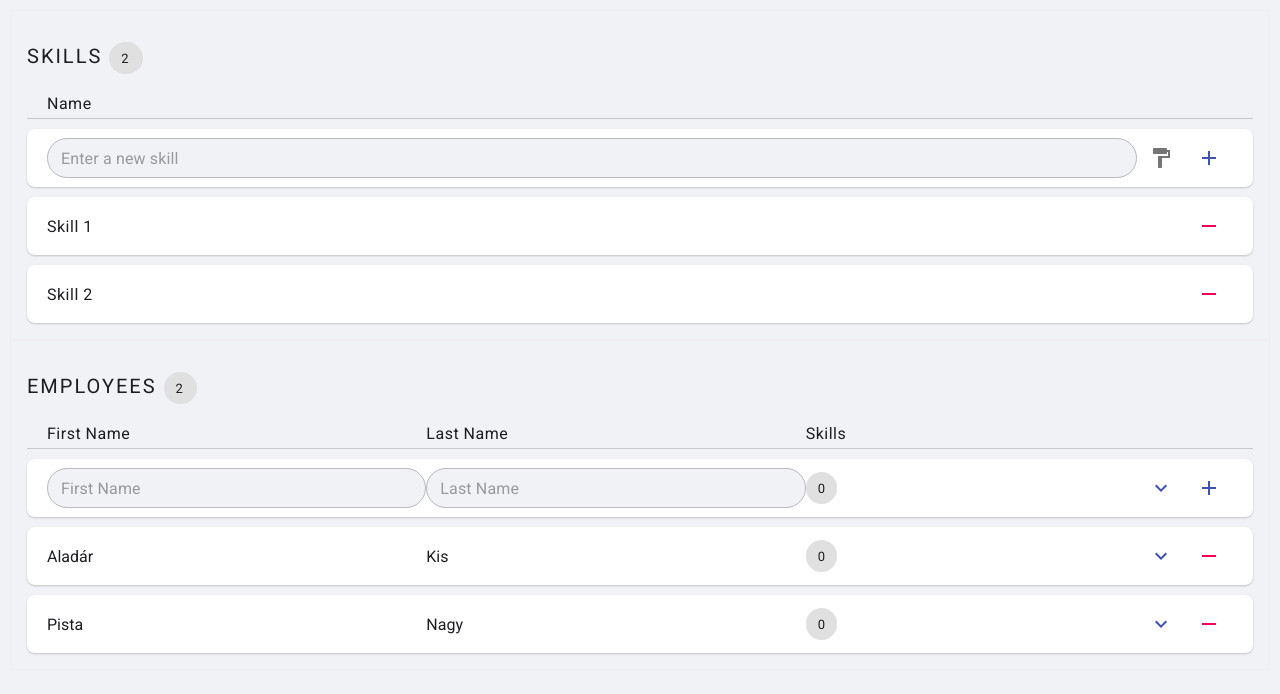
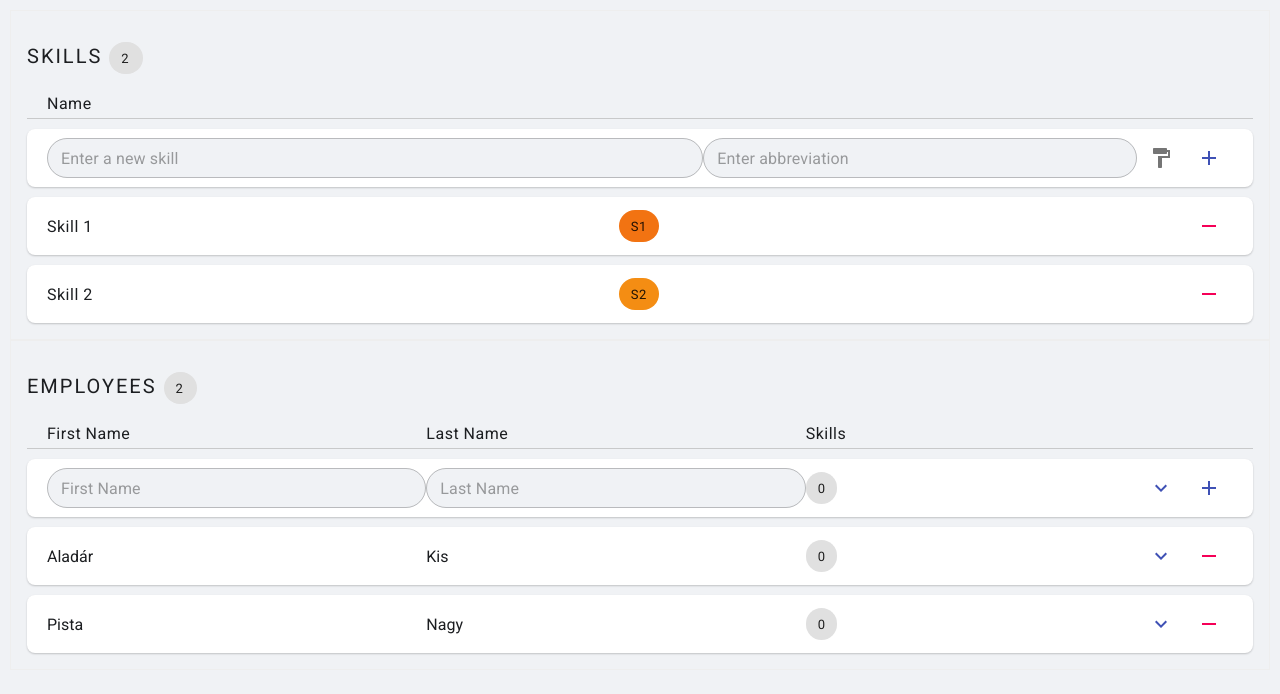
Before and after one commit to BenceLovas/beo-surface, a React (Create React App) app: page / in a window 1280 px wide. Shown: the top 694 px of the page. Built offline with nearby package versions, Linux system fonts and the light colour scheme.

Commit message:
Added skill abbreviation chips to skils

```diff
--- a/src/App.js
+++ b/src/App.js
@@ -9,13 +9,13 @@ const defaultColor = "#F48D13";
 
 function App() {
   const [skills, setSkills] = useState([
-    { name: "Skill 1", id: uuidv4(), color: "#F27312" },
-    { name: "Skill 2", id: uuidv4(), color: "#F48D13" },
+    { name: "Skill 1", id: uuidv4(), color: "#F27312", abbreviation: "S1" },
+    { name: "Skill 2", id: uuidv4(), color: "#F48D13", abbreviation: "S2" },
   ]);
 
   const [newSkillName, setNewSkillName] = useState("");
   const [newSkillNameError, setNewSkillNameError] = useState(false);
-
+  const [newSkillAbbreviation, setNewSkillAbbreviation] = useState("");
   const [employees, setEmployees] = useState([
     { firstName: "Aladár", lastName: "Kis", id: uuidv4(), skills: [] },
     { firstName: "Pista", lastName: "Nagy", id: uuidv4(), skills: [] },
@@ -38,15 +38,25 @@ function App() {
       return;
     }
     setSkills([
-      { name: newSkillName.trim(), id: uuidv4(), color: selectedColor },
+      {
+        name: newSkillName.trim(),
+        id: uuidv4(),
+        color: selectedColor,
+        abbreviation: newSkillAbbreviation,
+      },
       ...skills,
     ]);
     setSelectedColor(defaultColor);
     setNewSkillName("");
+    setNewSkillAbbreviation("");
   };
 
   const removeSkill = (id) => () => {
     setSkills(skills.filter((skill) => skill.id !== id));
+  };
+
+  const updateSkillAbbreviation = (event) => {
+    setNewSkillAbbreviation(event.target.value);
   };
 
   const addEmployee = (event) => {
@@ -133,6 +143,8 @@ function App() {
   return (
     <div style={{ padding: 10 }}>
       <SkillTable
+        newSkillAbbreviation={newSkillAbbreviation}
+        updateSkillAbbreviation={updateSkillAbbreviation}
         colors={colors}
         selectedColor={selectedColor}
         setSelectedColor={setSelectedColor}
--- a/src/components/SkillTable.js
+++ b/src/components/SkillTable.js
@@ -30,6 +30,8 @@ const SkillTable = ({
   selectedColor,
   setSelectedColor,
   colors,
+  newSkillAbbreviation,
+  updateSkillAbbreviation,
 }) => {
   const classes = useStyles();
   const [isOpen, setOpen] = useState(false);
@@ -69,6 +71,19 @@ const SkillTable = ({
               error={newSkillNameError}
               placeholder={"Enter a new skill"}
               style={{
+                flexGrow: 2,
+                marginTop: 4,
+              }}
+              variant="outlined"
+              className={classes.textInput}
+              size="small"
+            />
+            <TextField
+              type="text"
+              value={newSkillAbbreviation}
+              onChange={updateSkillAbbreviation}
+              placeholder={"Enter abbreviation"}
+              style={{
                 flexGrow: 1,
                 marginTop: 4,
               }}
@@ -103,6 +118,10 @@ const SkillTable = ({
               }}
             >
               <div style={{ wordBreak: "break-word" }}>{skill.name}</div>
+              <Chip
+                style={{ background: skill.color }}
+                label={skill.abbreviation}
+              />
               <IconButton onClick={removeSkill(skill.id)} color="secondary">
                 <Remove />
               </IconButton>
```
Also changed, not shown: 1 other file (tests, documents, lock files or other folders).
